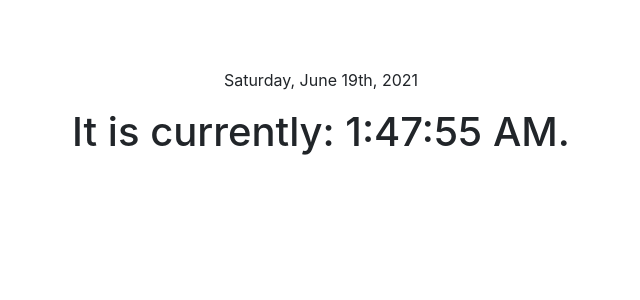
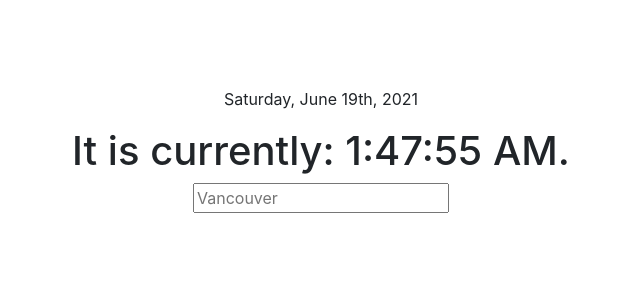
Before and after one commit to gdalcengio/react-weather-clock, a React (Create React App) app: page / in a window 1280 px wide. Shown: the top 300 px of the page, without its empty margins (319-959 px from the left). Built offline with nearby package versions, Linux system fonts and the light colour scheme.

Commit message:
Cards changed to update on text input enter with Canadian cities

```diff
--- a/index.js
+++ b/index.js
@@ -9,14 +9,14 @@ dotenv.config();
 app.use(cors());
 
 app.get("/", function (req, res) {
-  const cityName = "Vancouver"; //to be replaced with post data
+  const cityName = req.query.city; //to be replaced with post data
   const apiKey = process.env.API_KEY;
   const weatherUrl = `https://api.openweathermap.org/data/2.5/forecast/?q=${cityName},CA&appid=${apiKey}&units=metric`;
 
   fetch(weatherUrl)
     .then((res) => res.json())
     .then((data) => {
-      //   console.log(data);
+        console.log(cityName);
       res.send(data);
     })
     .catch(console.log);
--- a/src/Weather.js
+++ b/src/Weather.js
@@ -1,6 +1,7 @@
 import React from "react";
 import "./weather.css";
 import "./css/weather-icons.css";
+// import e from "cors";
 
 //for the dates
 const days = [
@@ -51,19 +52,26 @@ class Weather extends React.Component {
   constructor(props) {
     super(props);
     this.state = {
-      //   day: "mon",
-      //   degrees: 0,
-      //   status: "status",
-      //   thumbnail: "./thumbnail",
+      city: "Surrey",
       weekdayData: [],
     };
+    this.handleEnterPress = this.handleEnterPress.bind(this);
   }
 
-  //change to onsearchbarkeychange later
-  componentDidMount = () => {
-    // const cityName = "Surrey"; // not BC in GB hahaha either way its a test
-    //fetch url will become "http://localhost:3001" to avoid conflict with 3000
-    fetch("http://localhost:3001")
+  handleEnterPress = (e) => {
+    if (e.keyCode === 13) {
+      this.setState(
+        {
+          city: e.target.value,
+        },
+        this.updateCards
+      );
+      // this.updateCards();
+    }
+  };
+
+  updateCards = () => {
+    fetch(`http://localhost:3001?city=${this.state.city}`)
       .then((res) => res.json())
       .then((data) => {
         console.log(data);
@@ -87,9 +95,17 @@ class Weather extends React.Component {
     ));
   };
 
-  //   getWeatherData().then((result) => console.log(result));
   render() {
-    return <div className="weather-bar">{this.formatCards()}</div>;
+    return (
+      <div>
+        <input
+          type="text"
+          placeholder="Vancouver"
+          onKeyDown={(e) => this.handleEnterPress(e)}
+        ></input>
+        <div className="weather-bar">{this.formatCards()}</div>
+      </div>
+    );
   }
 }
 
--- a/src/weather.css
+++ b/src/weather.css
@@ -11,3 +11,8 @@
   min-width: 12rem;
   text-align: center;
 }
+
+input[type="text"] {
+  display: block;
+  margin: 0 auto;
+}
```
